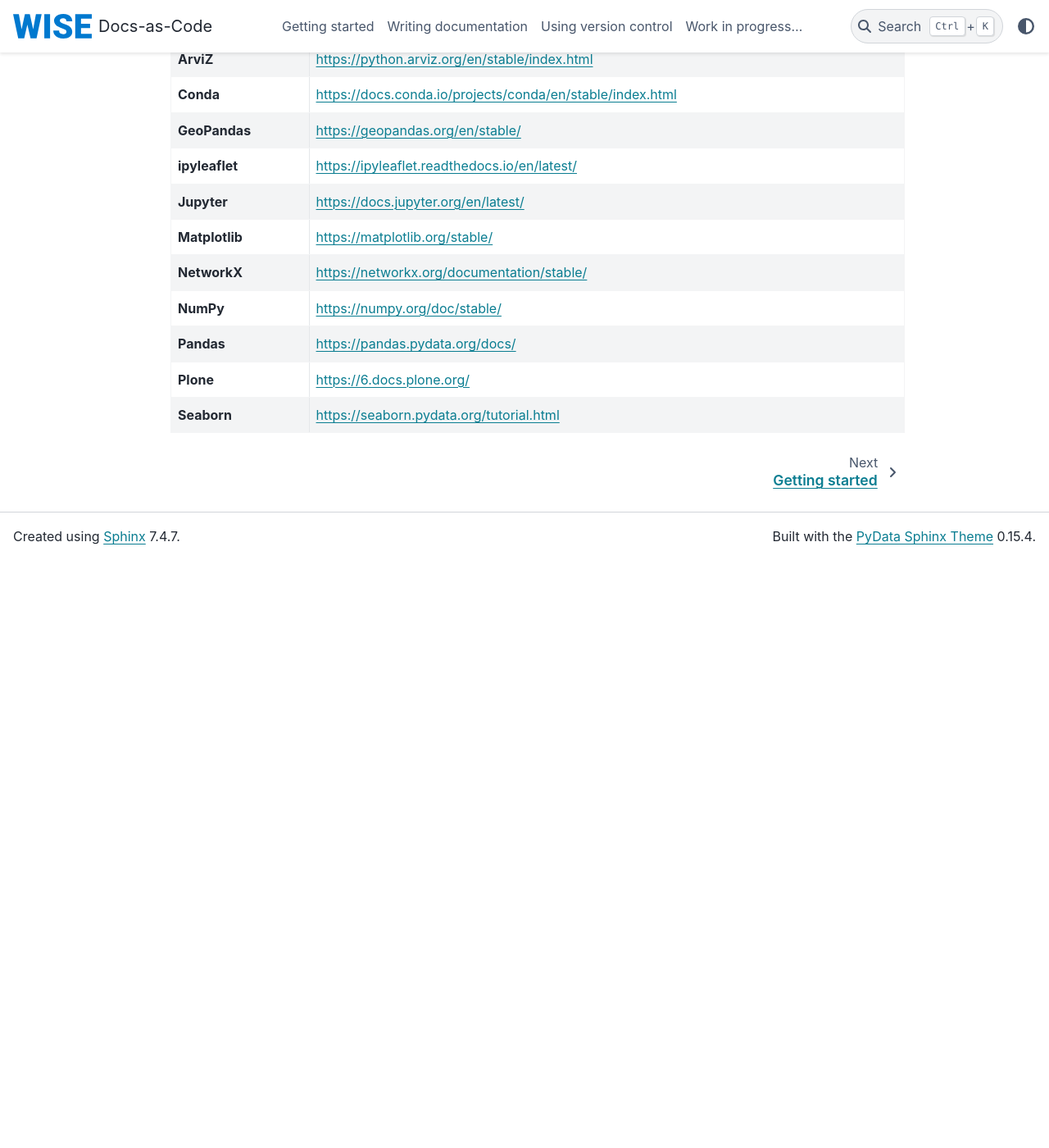
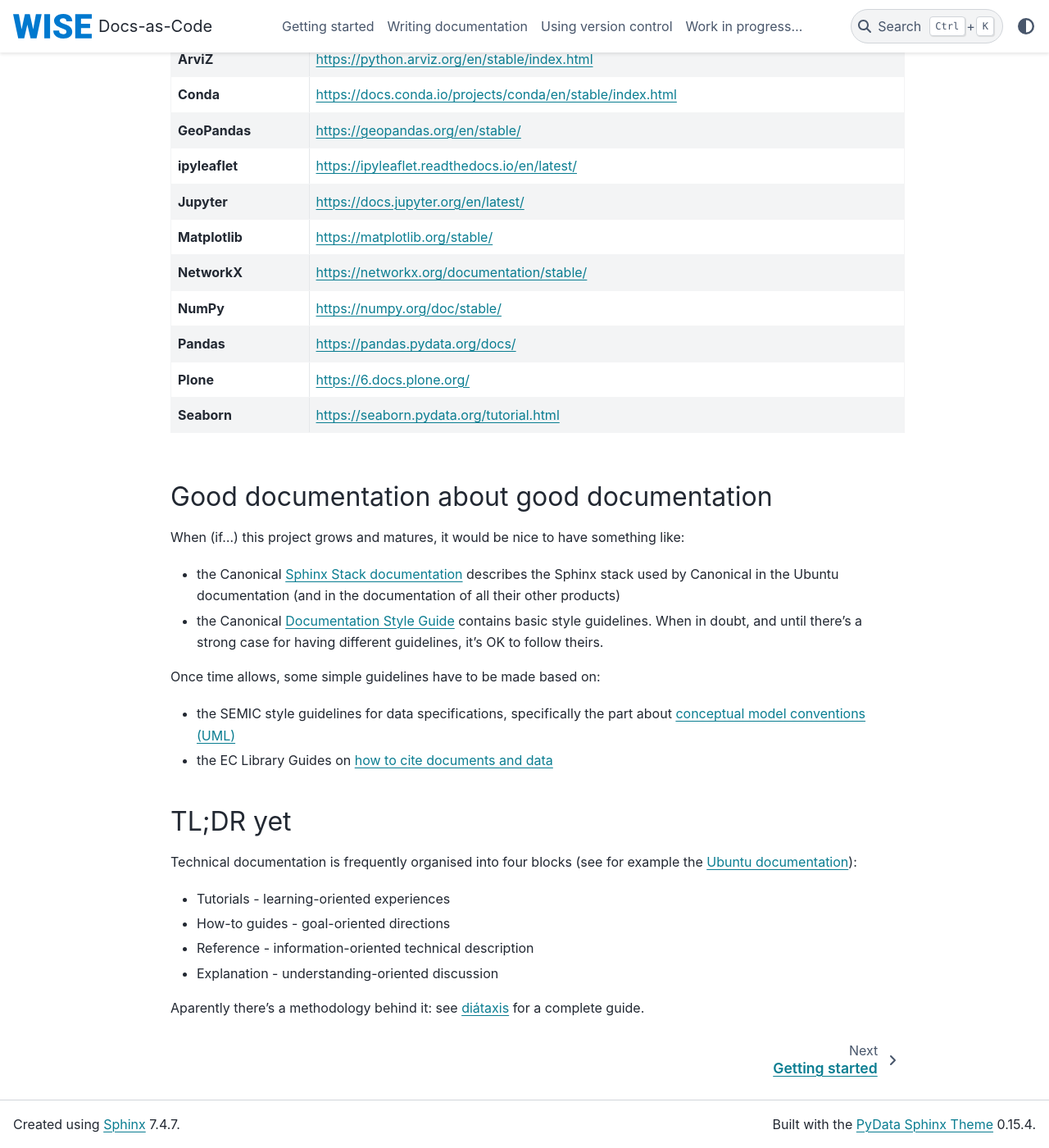
Before and after one commit to eeadata/WISE.Documentation, a Sphinx documentation site: the page built from docs/index.rst, in a window 1280 px wide and 1400 px high, scrolled down 1140 px. Shown: the whole window at 82% size. Built offline with Sphinx 7.4.7 and the PyData theme 0.15.4, drawn with Linux system fonts in a browser that asks for light colours; before the commit the page ends 1823 px from its top, so only the background shows below that.

Commit message:
Links to Canonical and diátaxis

```diff
--- a/docs/index.rst
+++ b/docs/index.rst
@@ -72,3 +72,36 @@
    :stub-columns: 1
    :width: 80
    :align: center
+
+Good documentation about good documentation
+==============================================================
+
+When (if...) this project grows and matures, it would be nice to have something like:
+
+* the Canonical `Sphinx Stack documentation <https://documentation.ubuntu.com/sphinx-stack/latest/#>`_
+  describes the Sphinx stack used by Canonical in the Ubuntu documentation
+  (and in the documentation of all their other products)
+
+* the Canonical `Documentation Style Guide <https://documentation.ubuntu.com/style-guide>`_
+  contains basic style guidelines.
+  When in doubt, and until there's a strong case for having different guidelines, it's OK to follow theirs.
+
+Once time allows, some simple guidelines have to be made based on:
+
+* the SEMIC style guidelines for data specifications, specifically the part about
+  `conceptual model conventions (UML) <https://semiceu.github.io/style-guide/1.0.0/gc-conceptual-model-conventions.html>`_
+* the EC Library Guides on `how to cite documents and data <https://ec-europa-eu.libguides.com/EU_sources/citing>`_
+
+TL;DR yet
+=========
+
+Technical documentation is frequently organised into four blocks
+(see for example the `Ubuntu documentation <https://documentation.ubuntu.com/core/>`_):
+
+* Tutorials - learning-oriented experiences
+* How-to guides - goal-oriented directions
+* Reference - information-oriented technical description
+* Explanation - understanding-oriented discussion
+
+Aparently there's a methodology behind it:
+see `diátaxis <https://diataxis.fr/application/>`_ for a complete guide.
```
